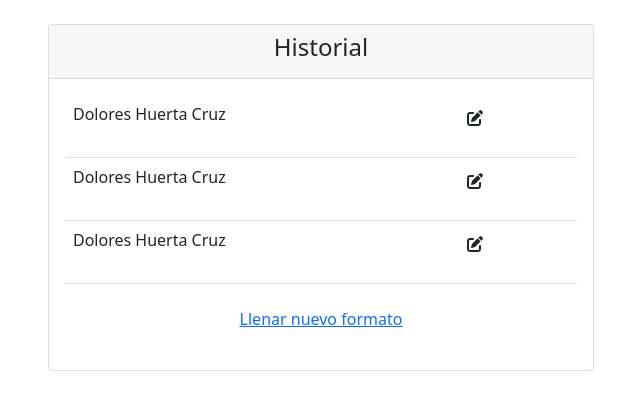
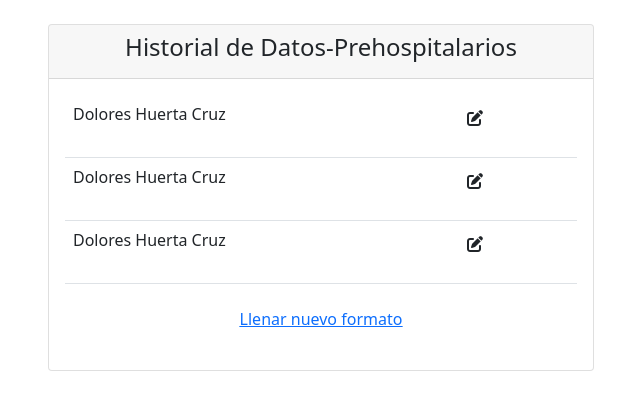
Before and after one commit to MaFernandaLopeZ/ParamedicoHospital, a PHP site: page /historial.php in a window 1280 px wide. Shown: the top 420 px of the page, without its empty margins (319-959 px from the left). Run offline with PHP 8.4, Linux system fonts and the light colour scheme; some libraries are stand-ins or nearby versions.

Commit message:
modificacion de nombre

```diff
--- a/historial.php
+++ b/historial.php
@@ -11,7 +11,7 @@
                     <div class="col-md-6">
                         <div class="card">
                             <div class="card-header">
-                                <h4 class="text-center">Historial</h4>
+                                <h4 class="text-center">Historial de Datos-Prehospitalarios</h4>
                             </div>
                             <div class="card-body cuadro1">
                                 <table class="table table-condensed">
```
